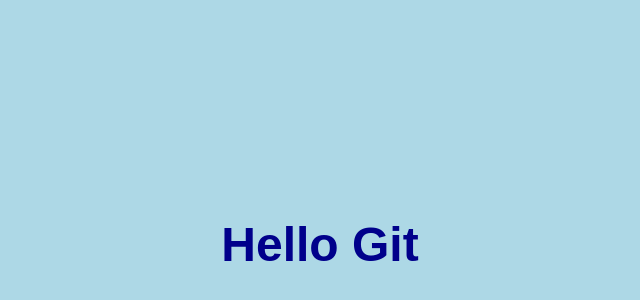
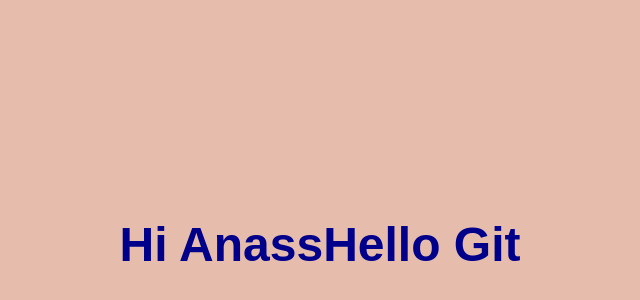
Before and after one commit to anassreda/tp-git-intro, a plain HTML site: page index.html in a window 1280 px wide. Shown: the part 164-464 px from the top of the page, without its empty margins (320-960 px from the left). Drawn offline with Linux system fonts and the light colour scheme.

Commit message:
ADD TO NEW-STYLE

```diff
--- a/index.html
+++ b/index.html
@@ -4,9 +4,10 @@
 <meta charset="UTF-8">
 <meta name="viewport" content="width=device-width, initial-scale=1.0">
 <title>Mon Titre</title>
+<h1>Hi Anass</h1>
 <style>
 body {
-background-color: lightblue;
+background-color: rgb(230, 189, 173);
 display: flex;
 justify-content: center;
 align-items: center;
```
